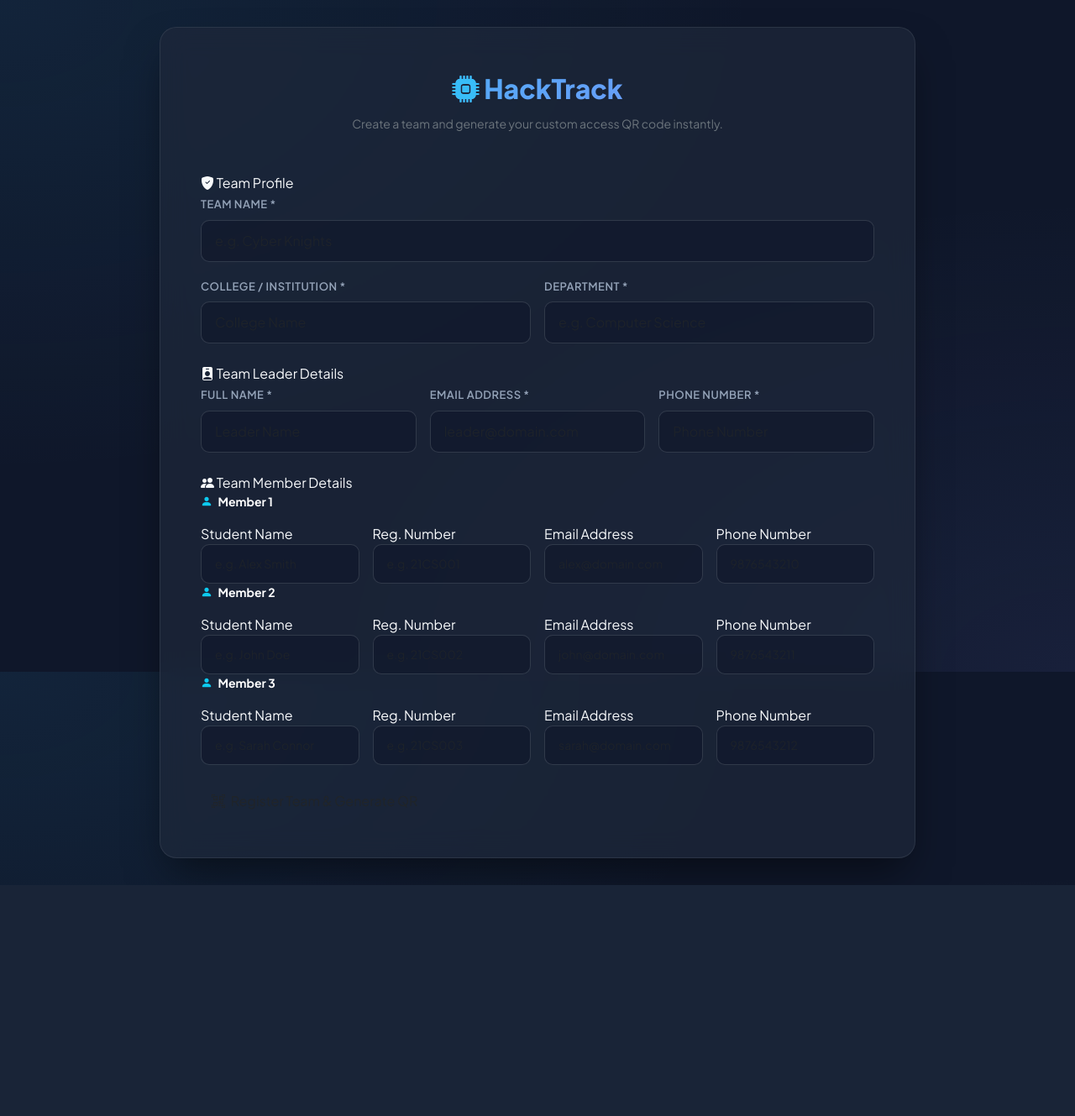
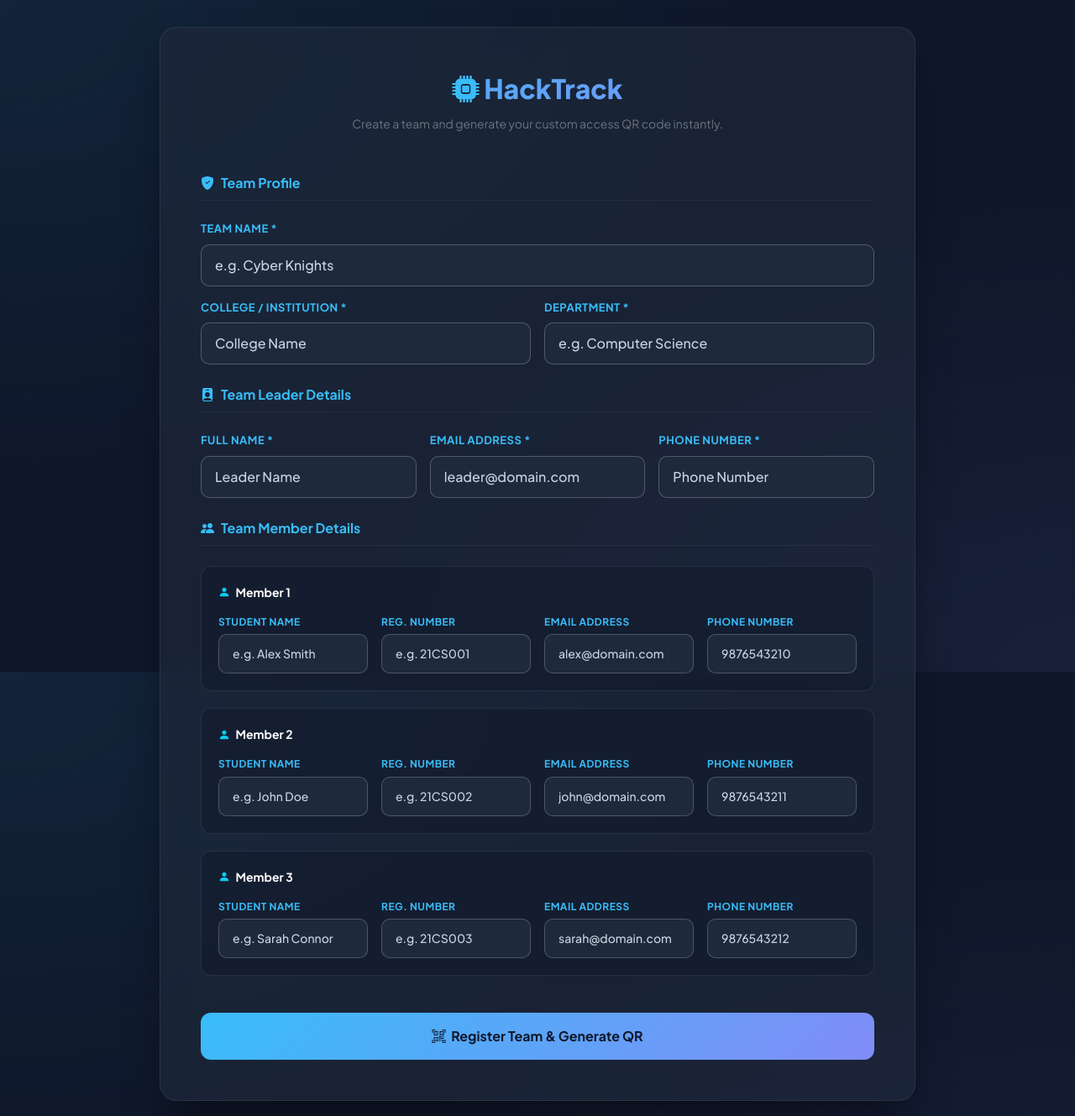
Before and after one commit to kandukurijagan642-blip/hackathon, a Flask app: page /register in a window 1280 px wide. Shown: the top 1329 px of the page at 84% size. Before the commit the page ends 1054 px from the top, so only its background shows below. Run offline with Flask 3, Linux system fonts and the light colour scheme.

Commit message:
Fix CSS syntax error and add ultra-bright cyan labels and high-contrast white placeholders across all browsers

```diff
--- a/hacktrack/templates/public/register_team.html
+++ b/hacktrack/templates/public/register_team.html
@@ -72,40 +72,62 @@
 
         .form-label {
             font-size: 13px;
-            font-weight: 600;
-            color: var(--text-secondary);
+            font-weight: 700;
+            color: #38bdf8 !important;
             text-transform: uppercase;
             letter-spacing: 0.5px;
             margin-bottom: 0.5rem;
+            display: block;
         }
 
         .form-control {
-            background-color: rgba(15, 23, 42, 0.6);
-            border: 1px solid rgba(255, 255, 255, 0.1);
-            color: var(--text-primary);
+            background-color: #1e293b !important;
+            border: 1px solid rgba(255, 255, 255, 0.25) !important;
+            color: #ffffff !important;
             border-radius: 10px;
             padding: 0.75rem 1rem;
             transition: all 0.2s ease;
         }
 
         .form-control:focus {
-            background-color: rgba(15, 23, 42, 0.8);
-            border-color: var(--accent-primary);
-            box-shadow: 0 0 0 2px rgba(56, 189, 248, 0.2);
-            color: var(--text-primary);
+            background-color: #0f172a !important;
+            border-color: #38bdf8 !important;
+            box-shadow: 0 0 0 3px rgba(56, 189, 248, 0.3) !important;
+            color: #ffffff !important;
+        }
+
+        .form-control::-webkit-input-placeholder {
+            color: #cbd5e1 !important;
+            opacity: 1 !important;
+            font-weight: 500;
+        }
+
+        .form-control:-ms-input-placeholder {
+            color: #cbd5e1 !important;
+            opacity: 1 !important;
+            font-weight: 500;
+        }
+
+        .form-control::-moz-placeholder {
+            color: #cbd5e1 !important;
+            opacity: 1 !important;
+            font-weight: 500;
+        }
+
         .form-control::placeholder {
-            color: rgba(255, 255, 255, 0.45) !important;
+            color: #cbd5e1 !important;
             opacity: 1 !important;
+            font-weight: 500;
         }
 
         .member-label {
-            font-size: 11px;
-            font-weight: 600;
-            color: var(--accent-primary);
+            font-size: 12px;
+            font-weight: 700;
+            color: #38bdf8 !important;
             margin-bottom: 0.35rem;
             display: block;
             text-transform: uppercase;
-            letter-spacing: 0.4px;
+            letter-spacing: 0.5px;
         }
 
         .section-header {
```
